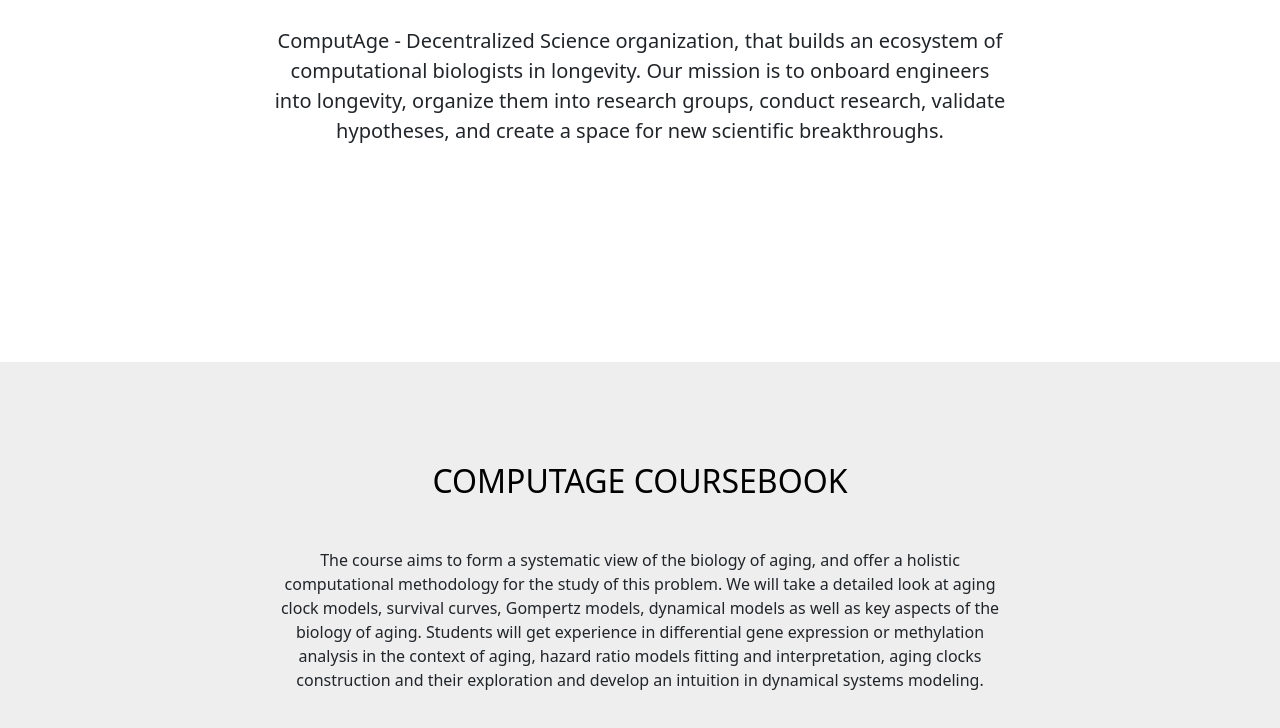
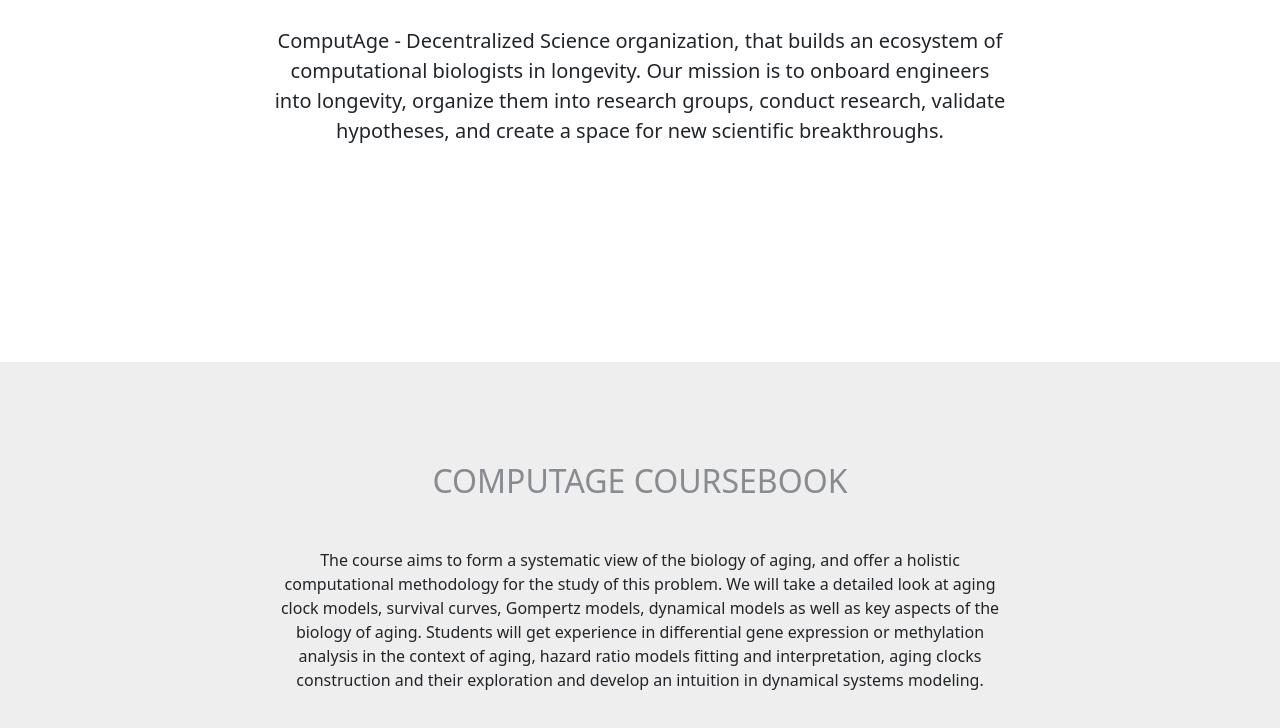
Before and after one commit to DmVal2020/lend02, a plain HTML site: page index.html in a window 1280 px wide. Shown: the part 342-1070 px from the top of the page. Drawn offline with Linux system fonts and the light colour scheme.

Commit message:
поменял цвет тайтла второго блока для сравнения

```diff
--- a/css/style.css
+++ b/css/style.css
@@ -5,7 +5,7 @@
 
 /* Цвет и фон */
 .color1 {
-	color: var(--color1);
+	color: #888c91;
 }
 .bg1 {
 	background-color: var(--color1);
--- a/index.html
+++ b/index.html
@@ -75,7 +75,7 @@
 		<section class="coursebook">
 			<div class="container">
 				<div class="col-12">
-					<h2 class="text-center text-uppercase color2 mb-5">
+					<h2 class="text-center text-uppercase color1 mb-5">
 						ComputAge Coursebook
 					</h2>
 				</div>
```
